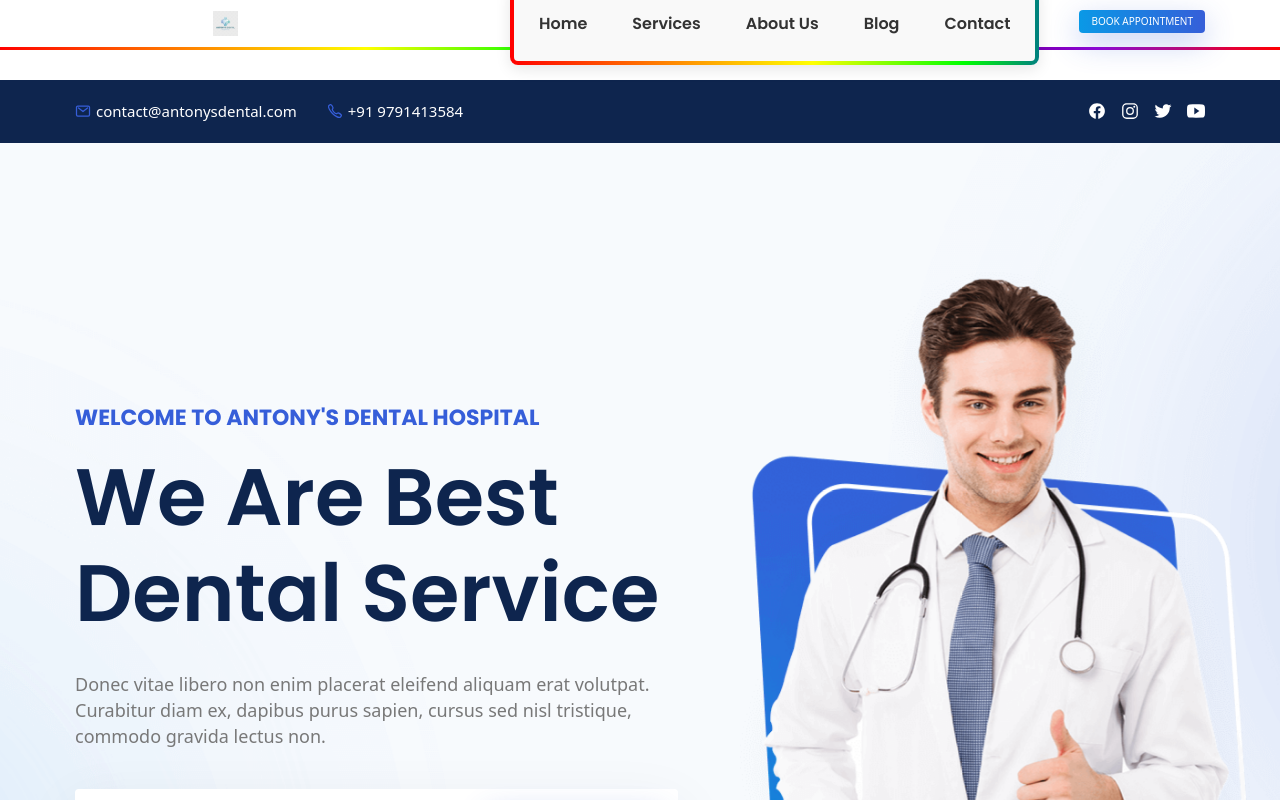
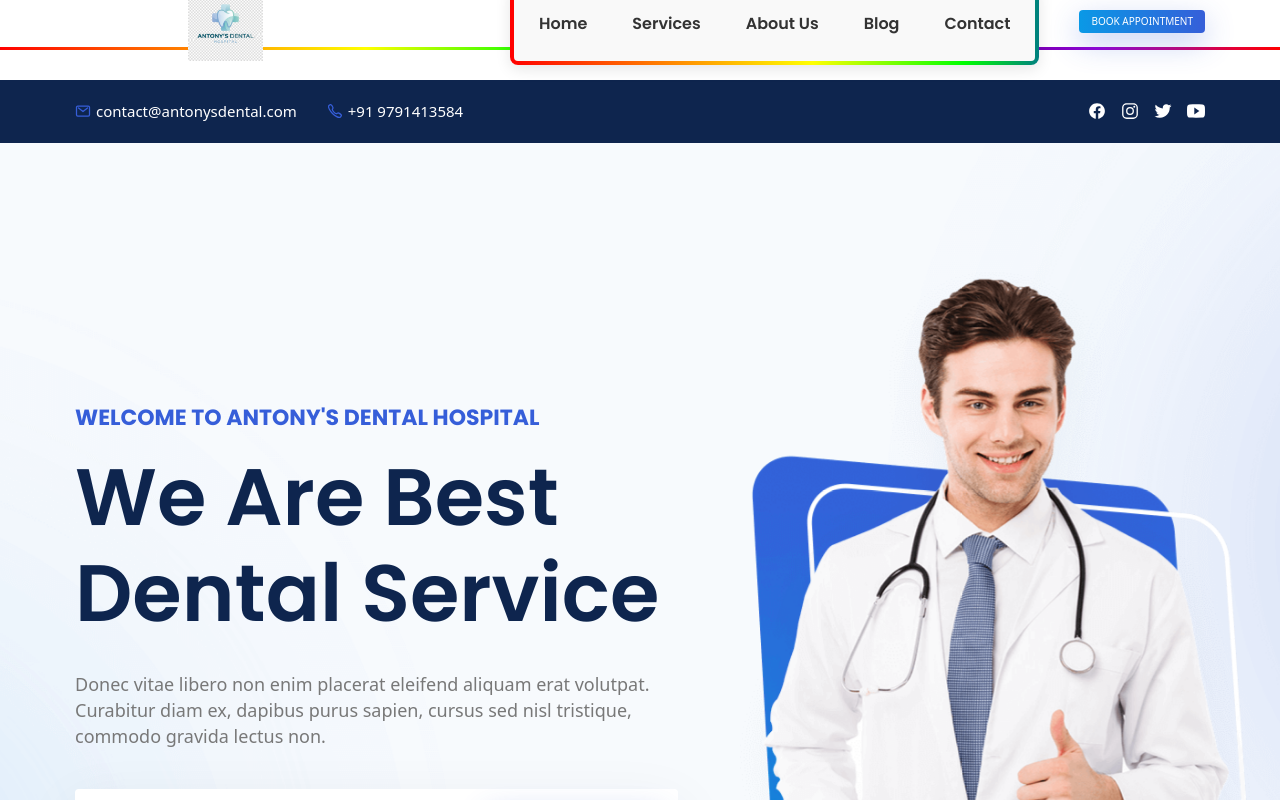
Before and after one commit to sohamlord/antonys-dental-hospital, a Next.js app: page / in a window 1280 px wide. Shown: the top 800 px of the page. Built offline with nearby package versions, Linux system fonts and the light colour scheme.

Commit message:
Increase header logo size to 75px

```diff
--- a/app/globals.css
+++ b/app/globals.css
@@ -355,10 +355,9 @@ body {
   display: block;
 }
 
-.logo img {
-  height: 25px !important;
-  /* Force extra small */
-  max-height: 25px !important;
+.header-bottom .logo img {
+  height: 75px !important;
+  max-height: 75px !important;
   width: auto;
   object-fit: contain;
 }
```
